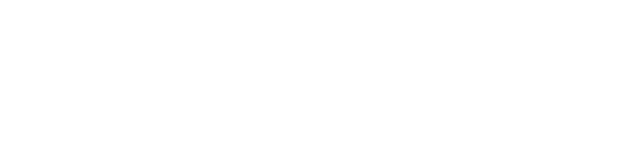
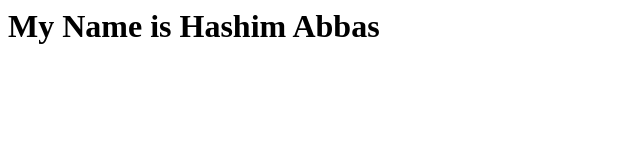
Before and after one commit to Hashims-cloud/helloWorldHtml, a plain HTML site: page index.html in a window 1280 px wide. Shown: the whole page, without its empty margins (0-640 px from the left). Drawn offline with Linux system fonts and the light colour scheme.

Commit message:
index.html has been improved

```diff
--- a/index.html
+++ b/index.html
@@ -1,4 +1,5 @@
 <html>
 <body>
+<h1>My Name is Hashim Abbas<h1>
 </body>
 </html>
```
